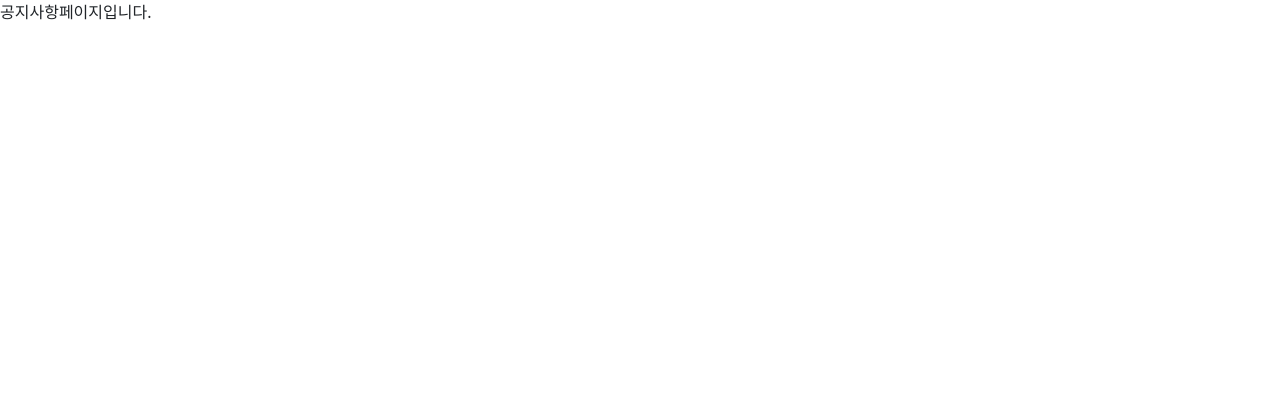
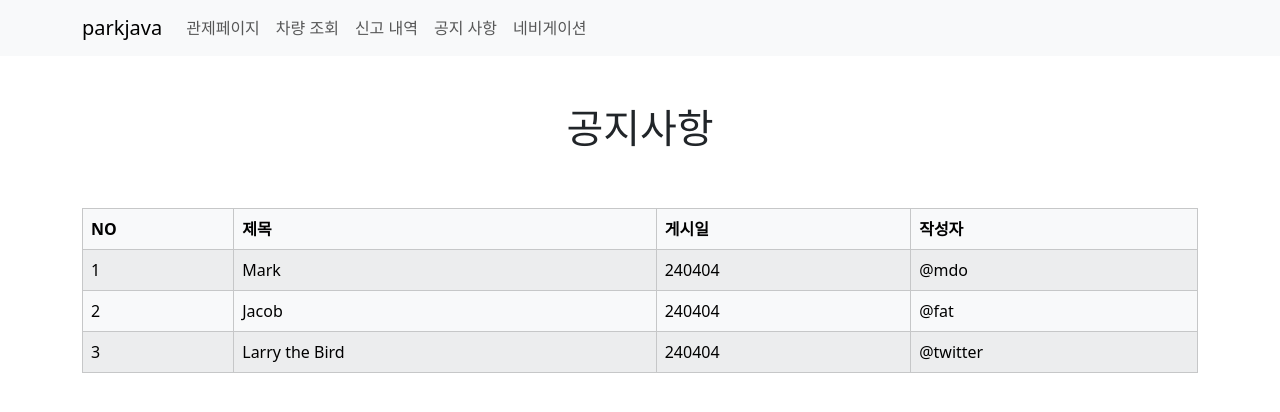
Before and after one commit to parkjava/frontend, a React (Create React App) app: page /notice in a window 1280 px wide. Shown: the top 412 px of the page. Built offline with nearby package versions, Linux system fonts and the light colour scheme.

Commit message:
공지사항

```diff
--- /dev/null
+++ b/src/pages/noticePage/components/noticeNavbar.jsx
@@ -0,0 +1,22 @@
+import React from 'react';
+import { Navbar, Nav, Container } from 'react-bootstrap';
+
+export default function MainNavbar() {
+  return (
+    <Navbar bg="light" expand="lg">
+      <Container>
+        <Navbar.Brand href="/">parkjava</Navbar.Brand>
+        <Navbar.Toggle aria-controls="basic-navbar-nav" />
+        <Navbar.Collapse id="basic-navbar-nav">
+          <Nav className="me-auto ">
+            <Nav.Link href="#menu1" className=''>관제페이지</Nav.Link>
+            <Nav.Link href="#menu2">차량 조회</Nav.Link>
+            <Nav.Link href="#menu3">신고 내역</Nav.Link>
+            <Nav.Link href="#menu4">공지 사항</Nav.Link>
+            <Nav.Link href="#menu5">네비게이션</Nav.Link>
+          </Nav>
+        </Navbar.Collapse>
+      </Container>
+    </Navbar>
+  );
+}
--- /dev/null
+++ b/src/pages/noticePage/components/noticeTable.jsx
@@ -0,0 +1,39 @@
+import { Table, Container } from 'react-bootstrap';
+import { Link } from "react-router-dom";
+
+export default function NoticeTable() {
+    return (<>
+        <Container>
+            <Table striped bordered hover variant="light">
+                <thead>
+                <tr>
+                <th>NO</th>
+                <th>제목</th>
+                <th>게시일</th>
+                <th>작성자</th>
+                </tr>
+            </thead>
+            <tbody>
+                <tr>
+                <td>1</td>
+                <td>Mark</td>
+                <td>240404</td>
+                <td>@mdo</td>
+                </tr>
+                <tr>
+                <td>2</td>
+                <td>Jacob</td>
+                <td>240404</td>
+                <td>@fat</td>
+                </tr>
+                <tr>
+                <td>3</td>
+                <td>Larry the Bird</td>
+                <td>240404</td>
+                <td>@twitter</td>
+                </tr>
+                </tbody>
+            </Table>
+        </Container>
+        </>)
+}
--- /dev/null
+++ b/src/pages/noticePage/components/noticeTitle.jsx
@@ -0,0 +1,7 @@
+import {Container} from 'react-bootstrap';
+
+export default function NoticeTitle () {
+    return (
+        <Container className="d-flex justify-content-center p-5"><h1>공지사항</h1></Container>
+    )
+}
--- a/src/pages/noticePage/index.jsx
+++ b/src/pages/noticePage/index.jsx
@@ -1,10 +1,15 @@
-// App.jsx
+import MainNavbar from './components/noticeNavbar'
+import NoticeTable from './components/noticeTable'
+import NoticeTitle from './components/noticeTitle'
 
-export default function noticePage() {
+
+export default function NoticePage() {
   return (
     <>
       <div>
-        공지사항페이지입니다.
+        <MainNavbar/>
+        <NoticeTitle/>
+        <NoticeTable/>
       </div>
     </>
   );
```
